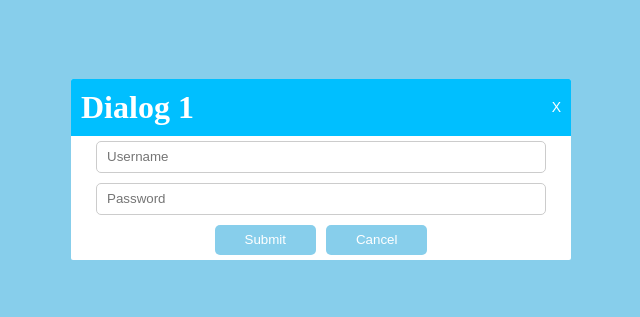
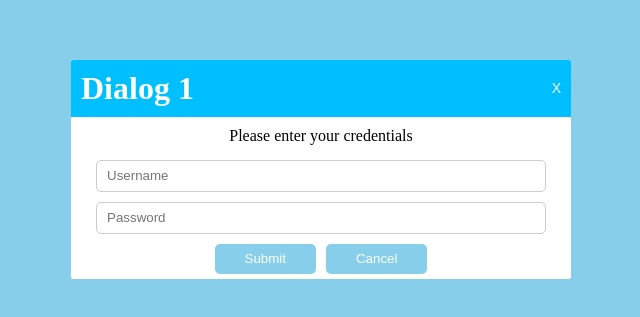
Before and after one commit to Trou95/GDialog, a website with bundled scripts: page src/index.html in a window 1280 px wide. Shown: the part 231-548 px from the top of the page, without its empty margins (319-959 px from the left). Built offline with nearby package versions, Linux system fonts and the light colour scheme.

Commit message:
Added Text Component

```diff
--- a/src/Box.ts
+++ b/src/Box.ts
@@ -6,6 +6,7 @@ import {IElementStyleInputOptions} from "./interfaces/IElementStyleInputOptions"
 import {DialogInput} from "./components/DialogInput";
 import {ButtonType, DialogButton} from "./components/DialogButton";
 import {Dialog} from "./Dialog";
+import {DialogText, TextBlockType} from "./components/DialogText";
 
 export class Box extends ElementBase {
     protected components: Array<ElementBase>;
@@ -50,6 +51,14 @@ export class Box extends ElementBase {
         return box;
     }
 
+    public addText(text: string, textBlockType?: TextBlockType, style?: IElementStyleOptions) {
+        const el = ElementBase.createHTMLElement(textBlockType || TextBlockType.Paragraph, this.ref);
+        const textComponent = new DialogText(el, this, text, textBlockType, style);
+        textComponent.addClass("g-text");
+        this.addComponent(textComponent);
+        return textComponent;
+    }
+
     public getComponents() {
         return this.components;
     }
--- a/src/components/ComponentBase.ts
+++ b/src/components/ComponentBase.ts
@@ -5,6 +5,7 @@ export enum ComponentType {
     Button = "button",
     Select = "select",
     Caption = "caption",
+    Text = "text",
 }
 
 export abstract class ComponentBase extends ElementBase {
--- /dev/null
+++ b/src/components/DialogText.ts
@@ -0,0 +1,22 @@
+import {ComponentBase, ComponentType} from "./ComponentBase";
+import {ElementBase} from "./ElementBase";
+import {IElementStyleOptions} from "../interfaces/IElementStyleOptions";
+
+export enum TextBlockType {
+    Paragraph = "p",
+    Span = "span"
+}
+
+export class DialogText extends ComponentBase {
+    constructor(parent: HTMLElement, parentRef: ElementBase, text: string, textBlockType: TextBlockType, style?: IElementStyleOptions) {
+        super(parent, parentRef, ComponentType.Text);
+
+        this.ref.innerText = text;
+
+        if(style)
+            this.setStyle(style);
+        this.setStyle({
+            display: "block"
+        })
+    }
+}
--- a/src/default.css
+++ b/src/default.css
@@ -91,3 +91,11 @@ button {
     display: flex;
     justify-content: center;
 }
+
+.g-text {
+    width: 100%;
+    height: fit-content;
+    color: black;
+    padding: 10px;
+    text-align: center;
+}
--- a/src/index.ts
+++ b/src/index.ts
@@ -13,6 +13,7 @@ const init = () => {
 
     const dialog = Dialog.createDialog(app, "Dialog 1", {}, DialogFlags.Moveable);
 
+    dialog.addText("Please enter your credentials");
     dialog.addInput(InputType.Text, "Username");
     dialog.addInput(InputType.Password, "Password")
     dialog.addBox()
```
Also changed, not shown: dist/index.js.
